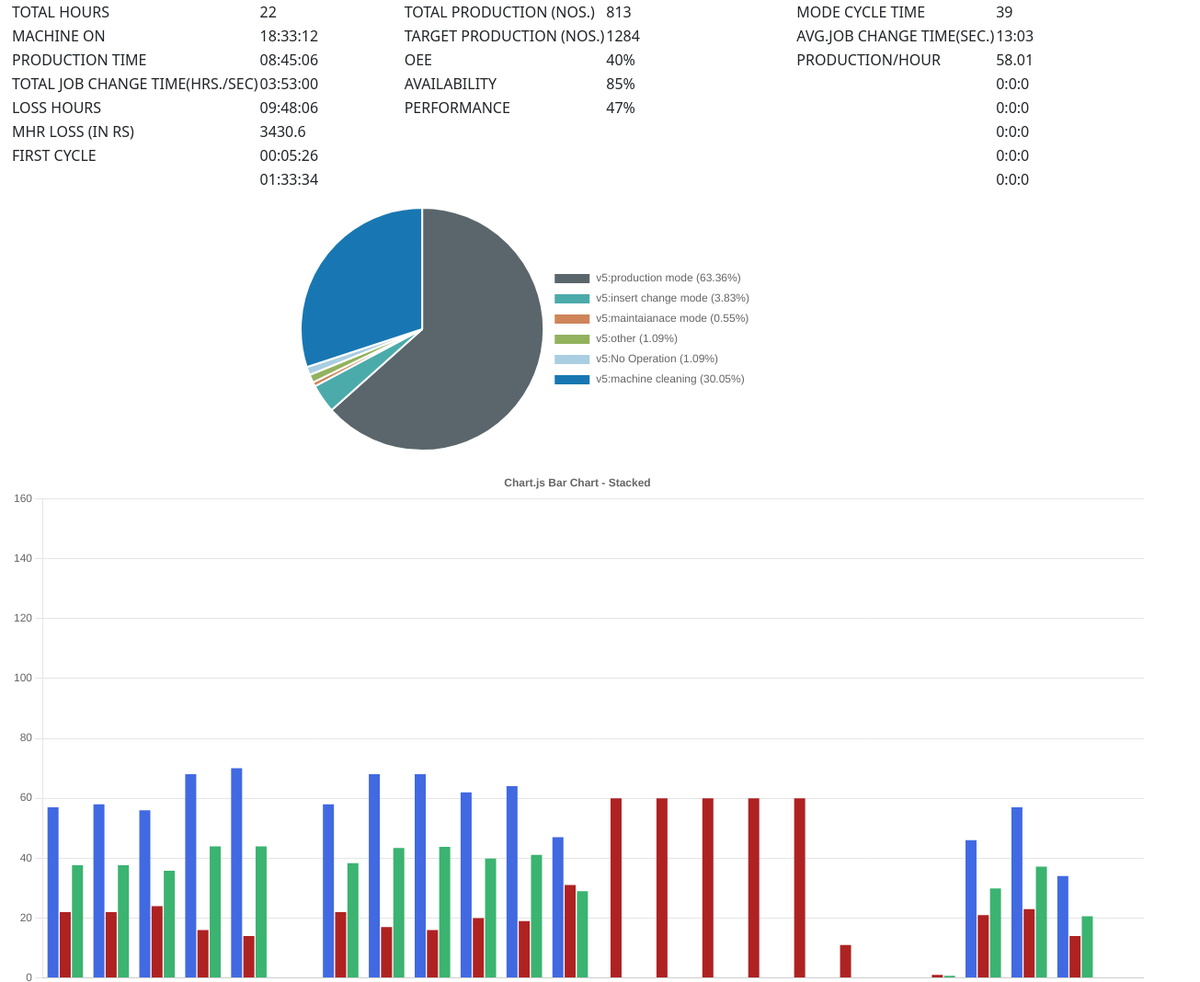
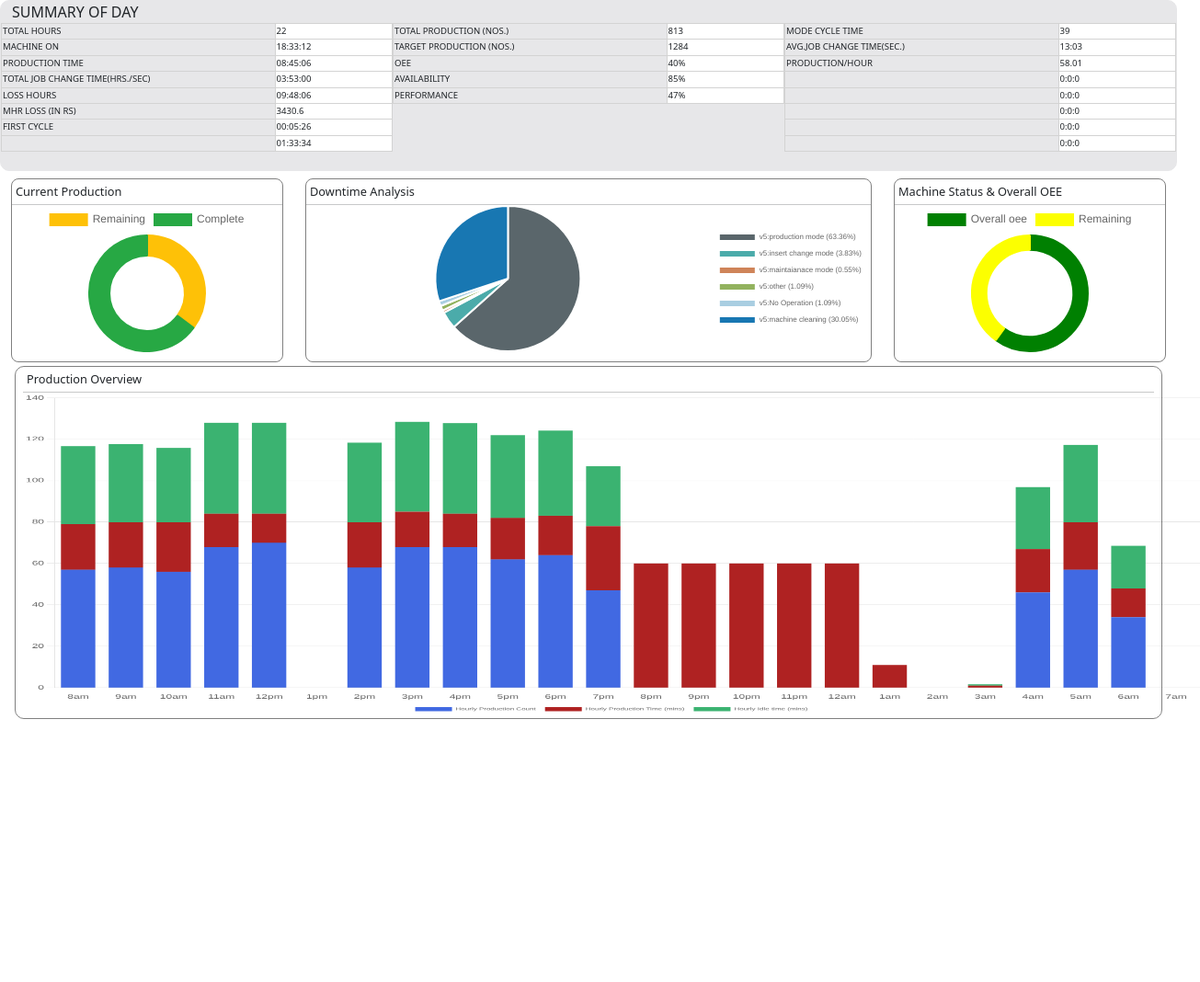
Before and after one commit to vinayaviator95/ChartApi-page2, a plain HTML site: page index.html in a window 1280 px wide. Shown: the top 1068 px of the page at 92% size, 1305 px wide, since content can reach past the window. After the commit the page ends 800 px from the top, so only its background shows below. Drawn offline with nearby package versions, Linux system fonts and the light colour scheme.

Commit message:
all charts and page component positing

```diff
--- a/index.html
+++ b/index.html
@@ -1,20 +1,28 @@
 <!DOCTYPE html>
 <html lang="en">
   <head>
-    <meta charset="UTF-8">
-    <meta http-equiv="X-UA-Compatible" content="IE=edge">
-    <meta name="viewport" content="width=device-width, initial-scale=1.0">
+    <meta charset="UTF-8" />
+    <meta http-equiv="X-UA-Compatible" content="IE=edge" />
+    <meta name="viewport" content="width=device-width, initial-scale=1.0" />
     <script src="https://cdn.jsdelivr.net/npm/chart.js"></script>
-    <link href="https://cdn.jsdelivr.net/npm/bootstrap@5.0.2/dist/css/bootstrap.min.css" rel="stylesheet" integrity="sha384-EVSTQN3/azprG1Anm3QDgpJLIm9Nao0Yz1ztcQTwFspd3yD65VohhpuuCOmLASjC" crossorigin="anonymous">
-    <link rel="stylesheet" href="styles.css">
-
+    <link
+      href="https://cdn.jsdelivr.net/npm/bootstrap@5.0.2/dist/css/bootstrap.min.css"
+      rel="stylesheet"
+      integrity="sha384-EVSTQN3/azprG1Anm3QDgpJLIm9Nao0Yz1ztcQTwFspd3yD65VohhpuuCOmLASjC"
+      crossorigin="anonymous"
+    />
+    <link rel="stylesheet" href="styles.css" />
     <title>ChartApi-Page2</title>
   </head>
   <body>
     <div class="container-fluid">
-    <div class="row row1">
-        <div class="col">
-            <table>
+      <div class="row tablediv">
+        <div>
+       <span>SUMMARY OF DAY</span>
+        </div>
+        <div class="col-12 col-sm-12 col-md-4 col-lg-4 col-xl-4  p-0">
+          <div class="cardone">
+            <table style="width: 100%;">
               <tbody>
                 <tr>
                   <td class="task">TOTAL HOURS</td>
@@ -50,10 +58,12 @@
                 </tr>
               </tbody>
             </table>
+          </div>
+        </div>
 
-        </div>
-        <div class="col">
-            <table>
+        <div class="col-12 col-sm-12 col-md-4 col-lg-4 col-xl-4  p-0">
+          <div class="cardone">
+            <table style="width: 100%;">
               <tbody>
                 <tr>
                   <td class="task">TOTAL PRODUCTION (NOS.)</td>
@@ -75,25 +85,14 @@
                   <td class="task">PERFORMANCE</td>
                   <td class="hours">47%</td>
                 </tr>
-                  <tr>
-                    <td class="task"></td>
-                    <td class="hours"></td>
-                  </tr>
-                  <tr>
-                    <td class="task"></td>
-                    <td class="hours"></td>
-                  </tr>
-                  <tr>
-                    <td class="task"></td>
-                    <td class="hours"></td>
-                  </tr>
+
               </tbody>
             </table>
-
           </div>
-        <div class="col">
-            <div class="col">
-                <table>
+        </div>
+        <div class="col-12 col-sm-12 col-md-4 col-lg-4 col-xl-4 p-0">
+          <div class="cardone">
+            <table style="width: 100%;">
               <tbody>
                 <tr>
                   <td class="task">MODE CYCLE TIME</td>
@@ -114,51 +113,81 @@
                 <tr>
                   <td class="task"></td>
                   <td class="hours">0:0:0</td>
-
                 </tr>
                 <tr>
                   <td class="task"></td>
                   <td class="hours">0:0:0</td>
-
                 </tr>
                 <tr>
                   <td class="task"></td>
                   <td class="hours">0:0:0</td>
-
                 </tr>
                 <tr>
                   <td class="task"></td>
                   <td class="hours">0:0:0</td>
-
                 </tr>
               </tbody>
             </table>
           </div>
         </div>
+      </div>
+
       <div class="row row2">
-        <div class="col-3">
-
+        <div class="col-12 col-sm-12 col-md-3 col-lg-3 col-xl-3  piechart1 pt-2 pb-1">
+          <div class="cardtwo">
+            <div class="ccheading-div mx-1 my-1">
+              <span class="ccheading">Current Production</span>
             </div>
-        <div class="col-5">
-            <div>
+            <hr style="margin: 0" />
+            <div class="rowtwo_first-canvasdiv">
+              <canvas id="piechart1"></canvas>
+            </div>
+          </div>
+        </div>
+        <div class="col-12 col-sm-12 col-md-9 col-lg-6 col-xl-6 pt-2 pb-1">
+          <div class="cardtwo ">
+            <div class="ccheading-div mx-1 my-1">
+              <span class="ccheading">Downtime Analysis</span>
+            </div>
+            <hr style="margin: 0" />
+            <div class="rowtwo_second-canvasdiv">
               <canvas id="pieChart"></canvas>
             </div>
-
-        </div>
-        <div class="col-4">
-
           </div>
         </div>
-    <div class="row row3">
-        <div class="col-12">
-            <div>
-                <canvas id="stackedBarChart"></canvas>
+
+        <div class="col-12 col-sm-12 col-md-12 col-lg-3 col-xl-3 pt-2 pb-1">
+          <div class="cardtwo">
+            <div class="ccheading-div mx-1 my-1">
+              <span class="ccheading">Machine Status & Overall OEE</span>
+            </div>
+            <hr style="margin: 0" />
+            <div class="rowtwo_third-canvasdiv">
+              <canvas id="pieChart3"></canvas>
             </div>
           </div>
         </div>
       </div>
 
-<script src="https://cdn.jsdelivr.net/npm/bootstrap@5.0.2/dist/js/bootstrap.bundle.min.js" integrity="sha384-MrcW6ZMFYlzcLA8Nl+NtUVF0sA7MsXsP1UyJoMp4YLEuNSfAP+JcXn/tWtIaxVXM" crossorigin="anonymous"></script>
+      <div class="row row3 mx-1">
+          <div class="col-12 cardthree p-0 px-2">
+            <div class="ccheading-div mx-1 my-1">
+              <span class="ccheading">Production Overview</span>
+            </div>
+            <hr style="margin: 0" />
+            <div class="rowthree_first-canvasdiv" style="position: relative; height:20vh; width:100vw">
+              <canvas id="stackedBarChart"></canvas>
+            </div>
+        </div>
+
+      </div>
+    </div>
+
+    <script
+      src="https://cdn.jsdelivr.net/npm/bootstrap@5.0.2/dist/js/bootstrap.bundle.min.js"
+      integrity="sha384-MrcW6ZMFYlzcLA8Nl+NtUVF0sA7MsXsP1UyJoMp4YLEuNSfAP+JcXn/tWtIaxVXM"
+      crossorigin="anonymous"
+    ></script>
     <script src="script.js"></script>
   </body>
 </html>
--- a/script.js
+++ b/script.js
@@ -3,6 +3,7 @@ var myChart = new Chart(pieChart, {
   type: "pie",
 
   data: {
+
     labels: [
       "v5:production mode (63.36%)",
       "v5:insert change mode (3.83%)",
@@ -49,6 +50,12 @@ var myChart = new Chart(pieChart, {
     maintainAspectRatio: false,
     plugins: {
       legend: {
+        labels: {
+          // This more specific font property overrides the global property
+          font: {
+              size: 8
+          }
+      },
         display: true,
         position: "right",
       },
@@ -56,12 +63,6 @@ var myChart = new Chart(pieChart, {
     },
   },
 });
-
-("rgba(254,193,7,255)");
-("rgba(39,168,68,255)");
-
-("rgba(252,255,0,255)");
-("rgba(0,128,1,255)");
 
 
 const stackedBarChart = document.getElementById("stackedBarChart").getContext("2d");
@@ -75,46 +76,43 @@ var myChart = new Chart(stackedBarChart, {
                "8am","9am", "10am", "11am", "12pm", "1pm", "2pm", "3pm", "4pm", "5pm", "6pm","7pm", "8pm", "9pm", "10pm", "11pm", "12am", "1am", "2am", "3am", "4am", "5am", "6am", "7am"
               ],
             datasets: [
-
-                // hoverBackgroundColor:[
-                //     " rgba(65,105,226,255)",
-                //     "rgba(175,34,34,255)",
-                //     "rgba(59,179,113,255)",
-                // ],
                 {
                   label: "Hourly Production Count",
                   data: [57, 58, 56, 68, 70, 0, 58, 68, 68, 62, 64, 47, 0, 0, 0, 0, 0, 0, 0, 0, 46, 57, 34, 0],
-
+                  hoverBackgroundColor:" rgba(65,105,226,255)",
                   borderColor: " rgba(65,105,226,255)",
                   backgroundColor: " rgba(65,105,226,255)",
                 },
                 {
                   label: "Hourly Production Time (mins)",
                   data: [22, 22, 24, 16, 14, 0, 22, 17, 16, 20, 19, 31, 60, 60, 60, 60, 60, 11, 0, 1, 21, 23, 14, 0 ],
-
+                  hoverBackgroundColor:"rgba(175,34,34,255)",
                   borderColor: "rgba(175,34,34,255)",
                   backgroundColor: "rgba(175,34,34,255)",
                 },
                 {
                   label: "Hourly Idle time (mins)",
                   data: [37.6, 37.6, 35.8, 43.9, 43.9, 0, 38.3, 43.4, 43.8, 39.9, 41.1, 29, 0, 0, 0, 0, 0, 0, 0, 0.7, 29.9, 37.2, 20.6, 0],
-
+                  hoverBackgroundColor:"rgba(59,179,113,255)",
                   borderColor: "rgba(59,179,113,255)",
                   backgroundColor: "rgba(59,179,113,255)",
                 },
               ],
         },
         options: {
-
+          responsive: true,
             scales: {
                 x: {
+                  stacked: true,
                   grid: {
                     display: false,
+
                   },
                 },
                 y: {
+                  stacked: true,
                   min: 0,
-                  max: 160,
+                  max: 140,
 
                   grid: {
                     display: true,
@@ -123,16 +121,85 @@ var myChart = new Chart(stackedBarChart, {
               },
           plugins: {
             title: {
-              display: true,
+              display: false,
               text: 'Chart.js Bar Chart - Stacked'
             },
             legend: {
-                display: true,
+              display: true,
                 position: "bottom",
+              labels: {
+
+                // This more specific font property overrides the global property
+                font: {
+                    size: 8
+                }
+            },
+
               },
           },
-          responsive: true,
+
 
         }
 
 });
+
+const piechart1 = document.getElementById("piechart1").getContext("2d");
+
+let tagonechart1 = new Chart(piechart1, {
+  type: "doughnut",
+  data: {
+    labels: ["Remaining", "Complete"],
+    datasets: [
+      {
+        label: "Current",
+        data: [265, 489],
+        hoverBackgroundColor:["rgba(254,193,7,255)", "rgba(39,168,68,255)"],
+        backgroundColor: ["rgba(254,193,7,255)", "rgba(39,168,68,255)"],
+        borderColor:  ["rgba(254,193,7,255)", "rgba(39,168,68,255)"],
+      },
+    ],
+  },
+  options: {
+    cutout: "65%",
+    responsive: true,
+    maintainAspectRatio: false,
+    plugins: {
+      legend: {
+        display: true,
+        position: "top",
+      },
+    },
+  },
+});
+
+
+const piechart3 = document.getElementById("pieChart3").getContext("2d");
+
+let tagonechart3 = new Chart(pieChart3, {
+  type: "doughnut",
+  data: {
+    // "Avalibility:84%", "Productivity:26%", "Rejection: 84%"
+    labels: ["Overall oee", "Remaining"],
+    datasets: [
+      {
+        label: "Current",
+        data: [60,40],
+        hoverBackgroundColor:[ "rgba(0,128,1,255)", "rgba(252,255,0,255)"],
+        backgroundColor:[ "rgba(0,128,1,255)", "rgba(252,255,0,255)"],
+        borderColor:[ "rgba(0,128,1,255)", "rgba(252,255,0,255)"],
+      },
+    ],
+  },
+  options: {
+    cutout: "75%",
+    responsive: true,
+    maintainAspectRatio: false,
+    plugins: {
+      legend: {
+
+        display: true,
+        position: "top",
+      },
+    },
+  },
+});
--- a/styles.css
+++ b/styles.css
@@ -1,6 +1,80 @@
-body{
-    box-sizing: border-box;
-    padding: 0;
+body {
+  box-sizing: border-box;
+  padding: 0;
 
-    margin: 0;
+  margin: 0;
 }
+
+.piechart1 {
+  position: relative;
+
+}
+
+.center_text {
+  position: absolute;
+  top: 50%;
+  left: 50%;
+  transform: translate(-50%, -50%);
+  color: rgba(39, 168, 68, 255);
+}
+.row1{
+
+}
+.row2{
+
+}
+.row3{
+
+}
+.cardone {
+  height: 20vh;
+  font-size: .6rem;
+  width: 100%;
+}
+.task{
+width:70%;
+border: .5px solid lightgrey;
+background-color: rgba(231,231,233,255) ;
+}
+.hours{
+  width:30% ;
+  background-color: white;
+  border: .5px solid lightgrey;
+}
+.tablediv{
+  border: .5px solid rgba(231,231,233,255);
+  border-radius: 10px;
+  background-color: rgba(231,231,233,255) ;
+}
+.cardtwo {
+  border: 1px solid grey ;
+  border-radius: 0.5rem;
+  height: 25vh;
+}
+.cardthree {
+  height: 48vh;
+  border-radius: 10px;
+  border: .5px solid grey;
+}
+.ccheading-div {
+  display: flex;
+  justify-content: space-between;
+  align-items: center;
+}
+.ccheading {
+  font-size: 0.8rem;
+}
+.rowtwo_first-canvasdiv {
+  height: 20vh;
+}
+.rowtwo_second-canvasdiv{
+  height: 20vh;
+}
+.rowtwo_third-canvasdiv{
+  height: 20vh;
+}
+
+#stackedBarChart{
+  height: 44vh!important ;
+  width: 100%!important;
+}
```
Lines whose indentation alone changed are shown as unchanged.
